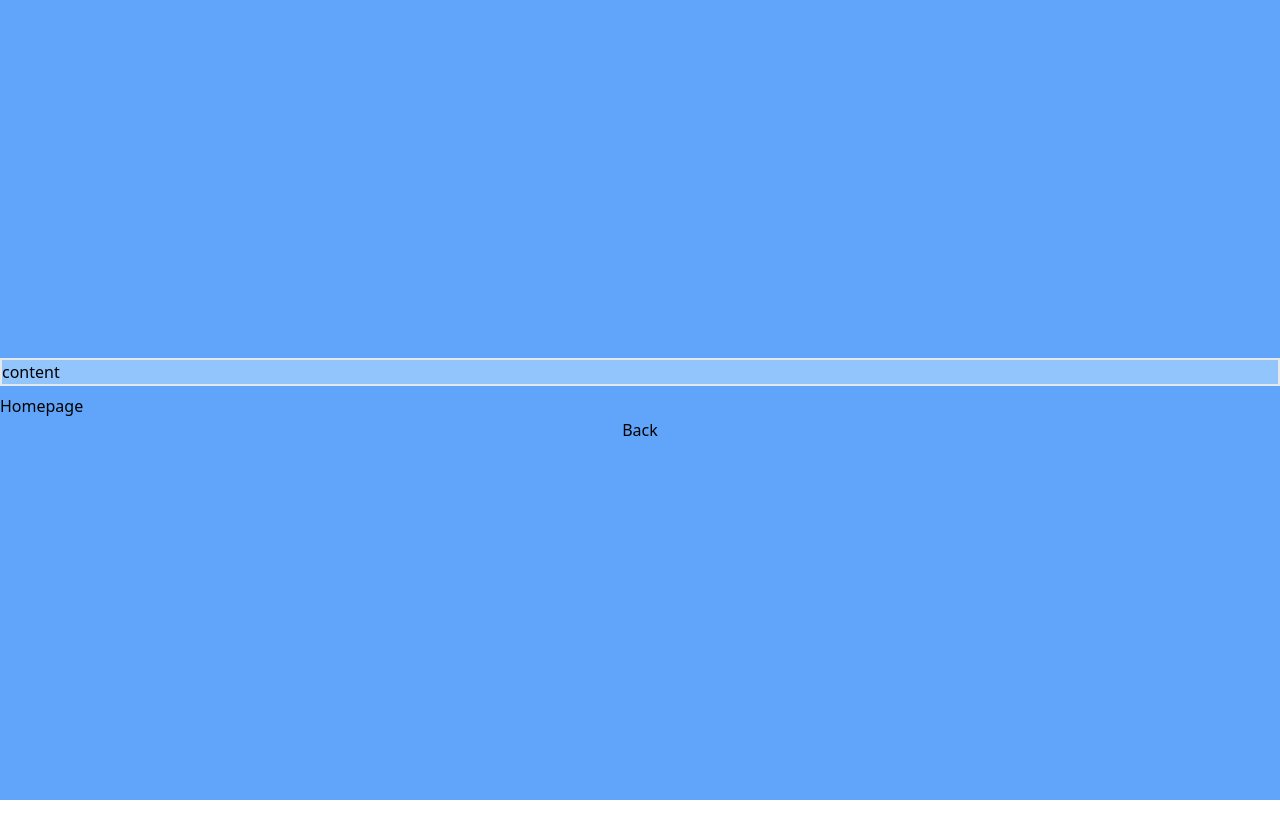
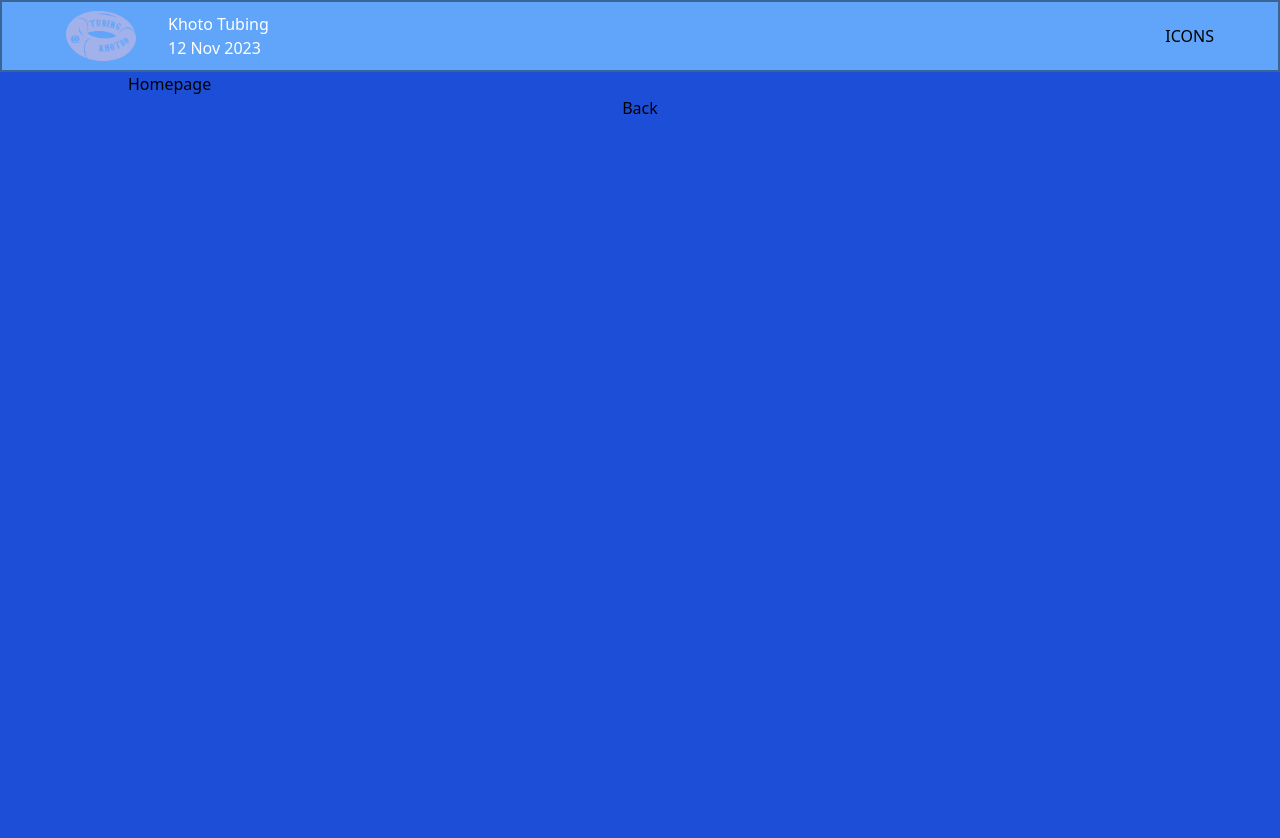
Before and after one commit to ChristopherRdeKoker/khotso-2023, a Next.js app: page /home in a window 1280 px wide. Shown: the top 838 px of the page. Before the commit the page ends 800 px from the top, so only its background shows below. Built offline with nearby package versions, Linux system fonts and the light colour scheme.

Commit message:
updated the navbar to show the proper icon and the date in the dd-MMM-yyyy format

```diff
--- a/app/LoginForm.tsx
+++ b/app/LoginForm.tsx
@@ -6,6 +6,8 @@ import { FormProvider, useForm } from "react-hook-form";
 import { z } from "zod";
 import { zodResolver } from "@hookform/resolvers/zod";
 import { ResetButton } from "./ResetButton";
+import Link from "next/link";
+// import { useRouter } from "next/navigation";
 
 export const loginSchema = z.object({
   username: z.string().min(3, { message: "Not long enough brah" }),
@@ -25,6 +27,11 @@ export function LoginForm() {
     },
   });
 
+  // const Router = useRouter();
+  // const skipToHomePage = () => {
+  //   Router.push("./home");
+  // };
+
   return (
     <div className="w-[20rem] mx-auto mt-40 p-4 bg-white rounded-md flex flex-col shadow-md shadow-black">
       <FormProvider {...formMethods}>
@@ -35,9 +42,11 @@ export function LoginForm() {
           <RHFTextField placeholder="password" label={"Password"} name={"password"} />
           <div className="w-full justify-end flex flex-row gap-1">
             <ResetButton />
-
             <LoginButton />
           </div>
+          <Link href={"/home"} className="rounded-sm outline-2 outline-gray-500 bg-gray-100 w-12">
+            SKIP
+          </Link>
         </form>
       </FormProvider>
     </div>
--- /dev/null
+++ b/app/home/Navbar.tsx
@@ -0,0 +1,17 @@
+import Image from "next/image";
+import { format } from "date-fns";
+export function Navbar() {
+  const today = format(new Date(), "dd MMM yyyy");
+  return (
+    <div className="w-full px-16 flex flex-row justify-between items-center h-[4.5rem] bg-blue-400 border-black/40 border-2">
+      <div className="flex items-center flex-row gap-8">
+        <Image width={70} alt="khotso logo" height={400} src="/KhotsoLogo.png" />
+        <div className="flex flex-col text-white">
+          <h3>Khoto Tubing</h3>
+          <h4>{today}</h4>
+        </div>
+      </div>
+      <div>ICONS</div>
+    </div>
+  );
+}
--- a/app/home/page.tsx
+++ b/app/home/page.tsx
@@ -1,11 +1,13 @@
-import { Navbar } from "@/component/Navbar";
 import { HomeForm } from "./HomeForm";
+import { Navbar } from "./Navbar";
 
 export default function Homepage() {
   return (
-    <div className=" justify-center flex flex-col w-full gap-2 min-h-screen bg-blue-400 ">
+    <div className="w-full bg-blue-700">
       <Navbar />
-      <HomeForm />
+      <div className="flex flex-col  bg-blue-700 w-[64rem] mx-auto align-center min-h-screen">
+        <HomeForm />
+      </div>
     </div>
   );
 }
--- a/component/Navbar.tsx
+++ /dev/null
@@ -1,9 +0,0 @@
-"use client";
-
-export function Navbar() {
-  return (
-    <div className="w-full h-12 bg-blue-300 border-black/40 border-2">
-      <p>content</p>
-    </div>
-  );
-}
--- a/package.json
+++ b/package.json
@@ -10,6 +10,8 @@
   },
   "dependencies": {
     "@hookform/resolvers": "^3.3.2",
+    "apisauce": "^3.0.1",
+    "date-fns": "^2.30.0",
     "next": "14.0.2",
     "next-pwa": "^5.6.0",
     "react": "^18",
```
Also changed, not shown: public/KhotsoLogo.png (added), 1 other file (tests, documents, lock files or other folders).
